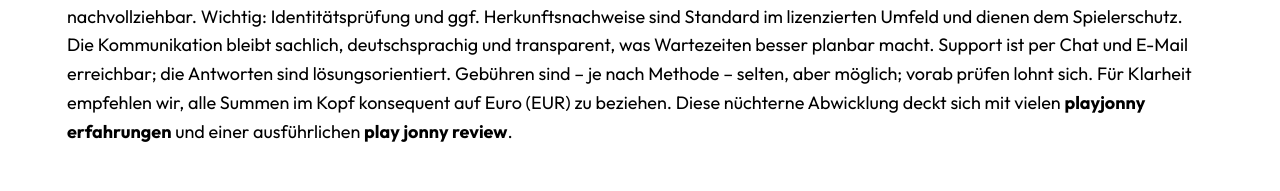
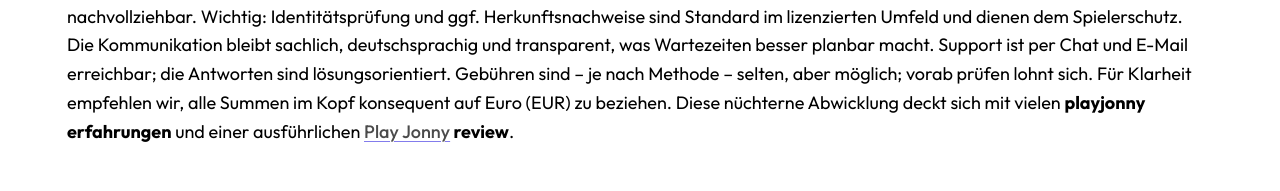
Before and after one commit to vgk-69/playjonny-casino.co.at, a plain HTML site: page index.html in a window 1280 px wide. Shown: the part 4564-4755 px from the top of the page. Drawn offline with Linux system fonts and the light colour scheme.

Commit message:
Update index.html

```diff
--- a/index.html
+++ b/index.html
@@ -356,7 +356,7 @@ sind lösungsorientiert. Gebühren sind – je nach Methode – selten, aber
 möglich; vorab prüfen lohnt sich. Für Klarheit empfehlen wir, alle
 Summen im Kopf konsequent auf Euro (EUR) zu beziehen. Diese nüchterne
 Abwicklung deckt sich mit vielen <strong>playjonny erfahrungen</strong> und einer
-ausführlichen <strong>play jonny review</strong>.</p>
+ausführlichen <strong><a href="https://playjonny.ro" title="Play Jonny">Play Jonny</a> review</strong>.</p>
 <h3 id="ein--und-auszahlungen-verständlich-erklärt"><strong>Ein- und Auszahlungen verständlich erklärt</strong></h3>
 <p>Setze dir vor der ersten Einzahlung realistische Tages- und
 Wochenlimits, damit du Spielspaß und Budget im Griff behältst. Rechne
```
